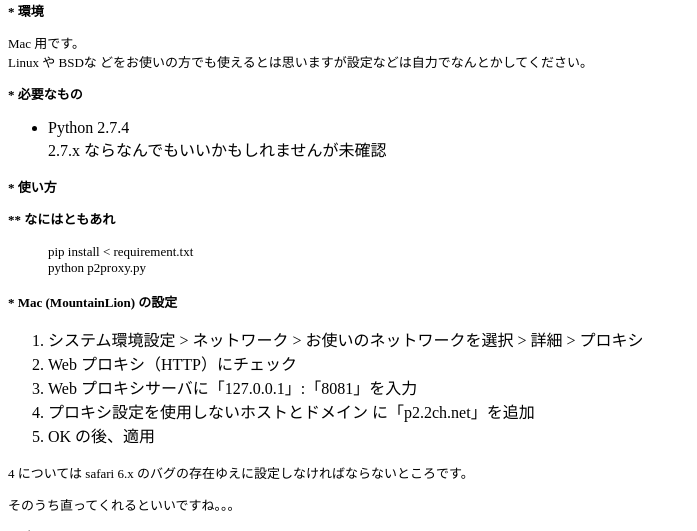
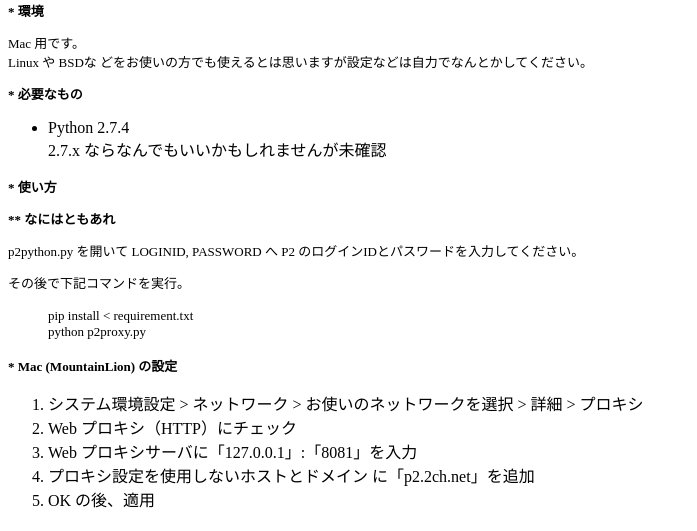
Before and after one commit to malanjp/imgbbs, a Python web app: template contents/templates/software.mako in a window 1280 px wide. Shown: the part 432-963 px from the top of the page, without its empty margins (0-697 px from the left). Run offline with Mako, Linux system fonts and the light colour scheme; the template is opened without the code that fills it, so the values that code supplies are empty; some libraries are stand-ins or nearby versions.

Commit message:
ちょっと修正

```diff
--- a/contents/templates/software.mako
+++ b/contents/templates/software.mako
@@ -49,6 +49,8 @@ Linux や BSDな どをお使いの方でも使えるとは思いますが設定
 
 <h3>** なにはともあれ</h3>
 
+<p>p2python.py を開いて LOGINID, PASSWORD へ P2 のログインIDとパスワードを入力してください。</p>
+<p>その後で下記コマンドを実行。</p>
 <blockquote><p>pip install &lt; requirement.txt<br/>
 python p2proxy.py</p></blockquote>
 
```
